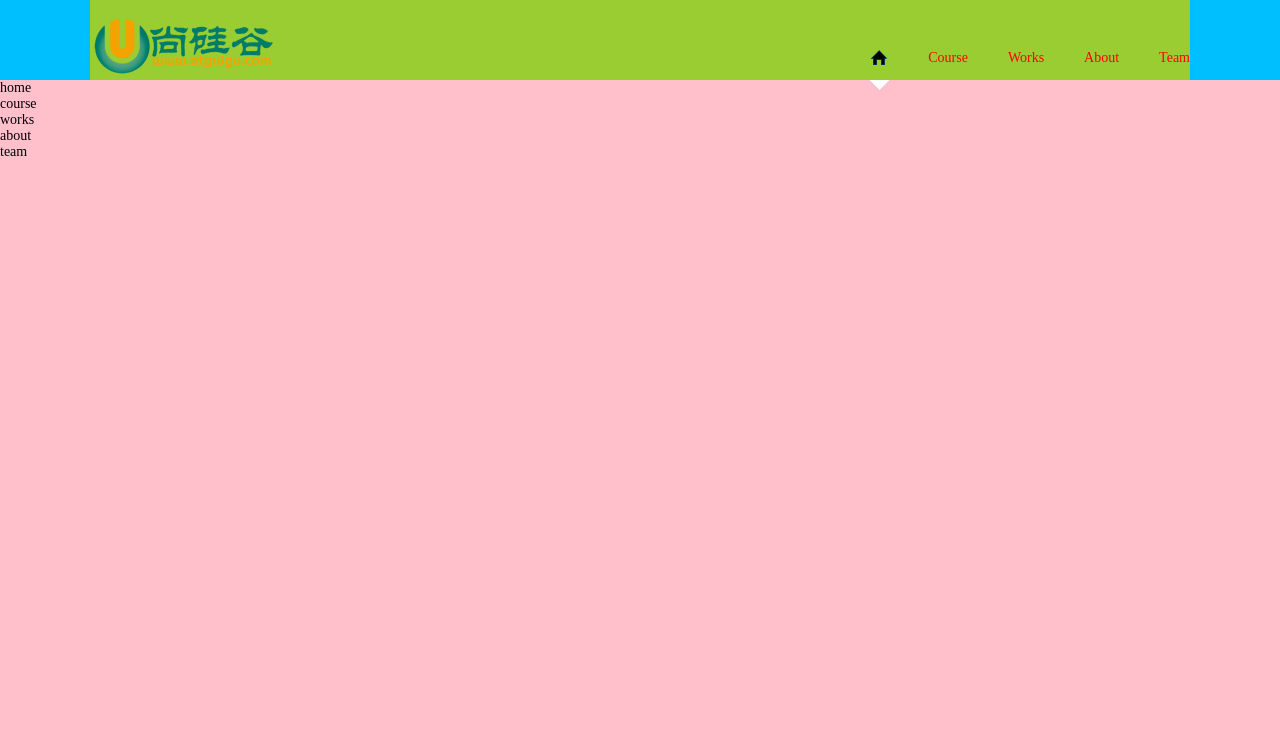
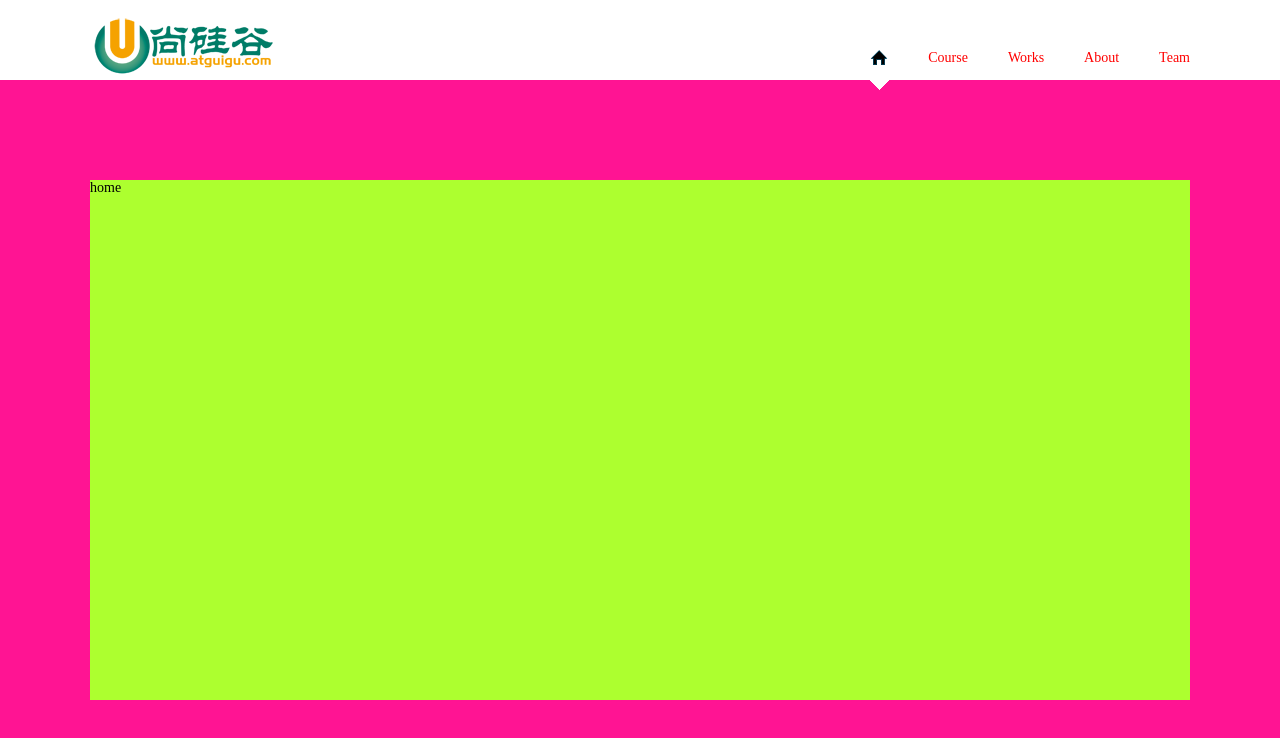
Before and after one commit to xdandsl/pc, a website built with webpack: page src/index.html in a window 1280 px wide. Both pictures are taken after a click on the item 879 px from the left and 58 px from the top of the page. Built offline with nearby package versions, Linux system fonts and the light colour scheme.

Commit message:
内容区的布局完成。滚轮事件完成。

```diff
--- a/src/js/index.js
+++ b/src/js/index.js
@@ -5,24 +5,7 @@
 //引入less
 import '../less/index.less';
 
-//设置头部
-const liNodes = document.querySelectorAll('.nav li');
-const arrowNode = document.querySelector('.arrow');
+//引入main文件
+import main from './main';
 
-//缓存小箭头一半的宽度（减少重绘重排）
-const arrowHalfWidth = arrowNode.offsetWidth / 2;
-
-//1，设置导航中每个li中，鼠标点击哪个li哪个li对应添加active类。2，小箭头的位置改变。
-for (let i = 0; i < liNodes.length; i++) {
-  liNodes[i].onclick = function () {
-    //先让所有的li都没有class类
-    for (var j = 0; j < liNodes.length; j++) {
-      liNodes[j].className = '';
-    }
-    this.className = 'active';
-    arrowNode.style.left = liNodes[i].getBoundingClientRect().left + liNodes[i].offsetWidth / 2 - arrowHalfWidth + 'px';
-  };
-}
-
-//设置小箭头的起始位置。别忘记加px
-arrowNode.style.left = liNodes[0].getBoundingClientRect().left + liNodes[0].offsetWidth / 2 - arrowHalfWidth + 'px';
+main();
--- /dev/null
+++ b/src/js/main.js
@@ -0,0 +1,106 @@
+/**
+ * 1，头部逻辑和滚动条的逻辑。
+ */
+
+export default function () {
+  const liNodes = document.querySelectorAll('.nav li');
+  const arrowNode = document.querySelector('.arrow');
+  const ulNode = document.querySelector('#content>ul');
+  const contentNode = document.querySelector('#content');
+
+  //代表内容区li的下标
+  let nowIndex = 0;
+  let wheelTimer = null;
+
+//缓存小箭头一半的宽度（减少重绘重排，因为为了得到最准确的值，浏览器会刷新页面。会进行重绘重排，成本大）
+  const arrowHalfWidth = arrowNode.offsetWidth / 2;
+  const contentHeight = contentNode.offsetHeight;
+
+  //设置小箭头的起始位置。别忘记加px
+  arrowNode.style.left = liNodes[0].getBoundingClientRect().left + liNodes[0].offsetWidth / 2 - arrowHalfWidth + 'px';
+
+  //设置头部
+  //1，设置导航中每个li中，鼠标点击哪个li哪个li对应添加active类。2，小箭头的位置改变。
+  for (let i = 0; i < liNodes.length; i++) {
+    liNodes[i].onclick = function () {
+      nowIndex = i;
+      move(nowIndex);
+    };
+  }
+
+  //第二部分：添加滚轮事件（1，内容区的ul一屏一屏的发生滚动/2，小箭头随着发生变化）
+  //谷歌和ie的滚轮事件
+  document.onmousewheel = wheel;
+  //火狐的滚轮事件
+  document.addEventListener && document.addEventListener('DOMMouseScroll',wheel);
+
+  function wheel(event) {
+    event = event || window.event;
+
+    //函数防抖。只让最后一次生效
+    clearTimeout(wheelTimer);
+    wheelTimer = setTimeout(()=> {
+      let flag = '';
+      if (event.wheelDelta) {
+        //ie/chrome
+        if (event.wheelDelta > 0) {
+          flag = 'up';
+        } else {
+          flag = 'down';
+        }
+      } else if (event.detail) {
+        //firefox
+        if (event.detail < 0) {
+          flag = 'up';
+        } else {
+          flag = 'down';
+        }
+      }
+      //up代表滚轮向上滑动。down代表滚轮向下滑动
+      switch (flag) {
+        case 'up' :
+          if(nowIndex > 0){
+            nowIndex--;
+            move(nowIndex);
+          }
+          // console.log(contentHeight);
+          break;
+        case 'down' :
+          if(nowIndex < 4){
+            nowIndex++;
+            move(nowIndex);
+          }
+          // console.log(contentHeight);
+          break;
+      }
+    },200);
+
+    //禁止默认行为
+    event.preventDefault && event.preventDefault();
+    return false;
+  }
+
+  function move(nowIndex) {
+    //先让所有的li都没有class类
+    for (var j = 0; j < liNodes.length; j++) {
+      liNodes[j].className = '';
+    }
+    //对应的导航li添加class类
+    liNodes[nowIndex].className = 'active';
+    //改变小箭头的位置
+    arrowNode.style.left = liNodes[nowIndex].getBoundingClientRect().left + liNodes[nowIndex].offsetWidth / 2 - arrowHalfWidth + 'px';
+    //设置ul的高度
+    ulNode.style.top = -nowIndex * contentHeight + 'px';
+  }
+
+  //当窗口改变的时候：重新计算小箭头的位置和ul的位置
+  window.onresize = function () {
+    //改变小箭头的位置
+    arrowNode.style.left = liNodes[nowIndex].getBoundingClientRect().left + liNodes[nowIndex].offsetWidth / 2 - arrowHalfWidth + 'px';
+    //改变ul的位置（重新计算一遍）
+    contentHeight = contentNode.offsetHeight;
+    ulNode.style.top = -nowIndex * contentHeight + 'px';
+  }
+
+
+}
--- a/src/less/index.less
+++ b/src/less/index.less
@@ -6,14 +6,13 @@
   height: 100%;
   #header{
     position: relative;
-    height: 80px;
     width: 100%;
-    background: deepskyblue;
+    //background: deepskyblue;
     .header-min{
       width: 1100px;
       height: 80px;
       margin: 0 auto;
-      background: yellowgreen;
+      //background: yellowgreen;
       h1{
         margin-top: 15px;
         float: left;
@@ -53,6 +52,7 @@
         height: 11px;
         position: absolute;
         left: 0;
+        z-index: 5;
         bottom: -11px;
         background: url("../images/arrow.png");
         background-repeat: no-repeat;
@@ -61,8 +61,52 @@
     }
   }
   #content{
-    width: 100%;
-    height: 100%;
-    background: pink;
+    //设置成和屏幕大小一样大小（去除头部）
+    position: absolute;
+    left: 0;
+    right: 0;
+    top:80px;
+    bottom: 0;
+    overflow: hidden;
+    >ul{
+      width: 100%;
+      height: 500%;
+      background: deeppink;
+      position: absolute;
+      top: 0;
+      will-change: top;
+      transition: top 1s;
+      >li{
+        position: relative;
+        width: 100%;
+        height: 20%;
+        //display: flex;
+        //justify-content: center;
+        //align-items: center;
+        >section{
+          width: 1100px;
+          height: 520px;
+          background: greenyellow;
+        //  居中(的4种方案)
+          position: absolute;
+          left:50%;
+          top:50%;
+          transform: translate(-50%, -50%);
+
+        //  position: absolute;
+        //  left: 50%;
+        //  top: 50%;
+        //  margin: -260px 0 0 -550px;
+
+          //position: absolute;
+          //left: 0;
+          //top:0;
+          //right: 0;
+          //bottom: 0;
+          //margin: auto;
+
+        }
+      }
+    }
   }
 }
--- a/src/less/reset.less
+++ b/src/less/reset.less
@@ -1,4 +1,4 @@
-html,body{height: 100%;overflow: hidden;}
+html,body{height: 100%;overflow: hidden}
 html,body,h1,h2,h3,h4,h5,h6,p,ul,li{margin: 0px;padding: 0px;font: 14px "微软雅黑";}
 a{text-decoration: none;display: block; cursor: pointer}
 li{list-style: none;}
```
Also changed, not shown: src/index.html (+1 -0 lines).
